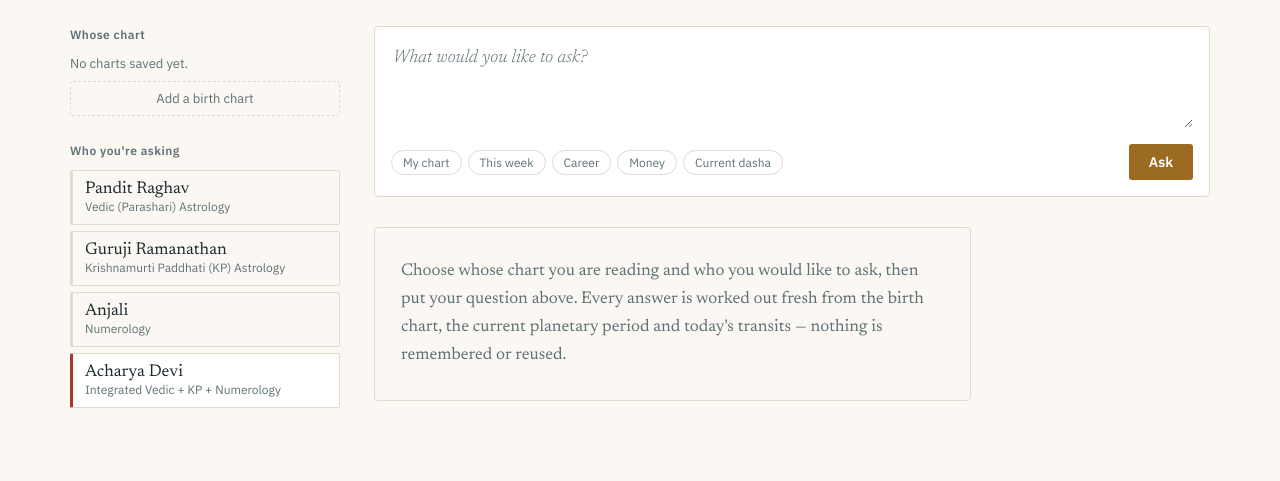
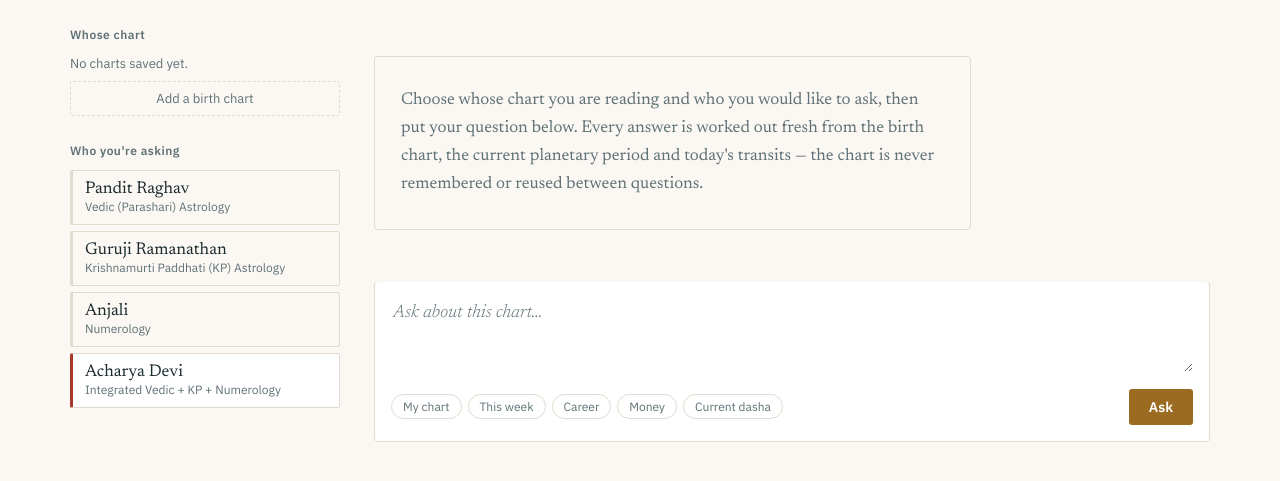
Before and after one commit to jyothijrai09/Acharaya, a Flask app: page / in a window 1280 px wide. Shown: the part 88-569 px from the top of the page. Run offline with Flask 3, Linux system fonts and the light colour scheme; data that the repository does not hold is empty; some libraries are stand-ins or nearby versions.

Commit message:
Turn the reading area into a chat window
Asking several questions already worked - each one appended a turn and the
conversation was kept - but it did not read as a conversation. The input sat
above the answers, so the newest reading appeared below the box you typed
into, and the whole thread vanished on reload.

The thread now runs oldest to newest with the composer pinned beneath it,
sticky within the conversation only, so scrolling past it reaches the chart
instead of fighting a fixed bar. Enter sends and Shift+Enter makes a newline,
which is what a chat window is expected to do.

The separate 'Past readings' panel is gone; its contents are the thread. A
reload now restores the conversation from the readings table, each turn
stamped with when it was asked, which persona answered and which model
produced it.

Only the last three exchanges are replayed to the astrologer, though the whole
thread is shown. Sending all of it would grow every request without bound - an
answer runs to a couple of thousand tokens, so ten old turns would cost more
than the question does. Three keeps a follow-up coherent at a predictable
price, and the note above the thread says so rather than leaving it a
surprise. The chart block is still rebuilt fresh on every call and never
enters history.

Co-Authored-By: Claude Opus 5 <noreply@anthropic.com>

```diff
--- a/templates/index.html
+++ b/templates/index.html
@@ -129,8 +129,26 @@ header.top{
 }
 .send:disabled{opacity:.45;cursor:not-allowed}
 
+/* ---------- conversation ---------- */
+.conversation{display:flex;flex-direction:column;min-height:52vh}
+.reading{margin-top:0}
+.threadnote{
+  font-size:12px;color:var(--muted);margin:0 0 18px;padding-bottom:10px;
+  border-bottom:1px solid var(--line);
+}
+.threadnote[hidden]{display:none}
+
+/* Pinned to the bottom of the conversation, not the window, so scrolling on
+   past it reaches the chart rather than fighting a fixed bar. */
+.ask{position:sticky;bottom:0;z-index:5;margin-top:auto}
+.ask:before{
+  content:'';position:absolute;left:0;right:0;top:-22px;height:22px;
+  background:linear-gradient(to bottom, transparent, var(--ink));
+  pointer-events:none;
+}
+.turnwhen{font-family:var(--mono);font-size:11px;color:var(--muted);margin-bottom:6px}
+
 /* ---------- reading ---------- */
-.reading{margin-top:30px}
 .turn{margin-bottom:38px}
 .q{
   font-family:var(--serif);font-size:20px;font-style:italic;color:var(--brass);
@@ -276,23 +294,6 @@ dialog .sub{font-size:13px;color:var(--muted);margin-bottom:18px}
 .ubtn.bad{border-color:var(--weak);color:var(--weak)}
 .ubtn:disabled{opacity:.5}
 
-/* ---------- past readings ---------- */
-.history{margin-top:34px;border-top:1px solid var(--line);padding-top:18px}
-.history[hidden]{display:none}
-.history h2{font-family:var(--serif);font-weight:400;font-size:21px;margin:0 0 4px}
-.history .hsub{font-size:12px;color:var(--muted);margin:0 0 14px}
-.hitem{border:1px solid var(--line);border-radius:4px;background:var(--panel);margin-bottom:10px}
-.hitem summary{
-  cursor:pointer;list-style:none;padding:12px 14px;display:block;
-}
-.hitem summary::-webkit-details-marker{display:none}
-.hitem summary:hover{background:var(--panel-2)}
-.hitem[open] summary{border-bottom:1px solid var(--line)}
-.hq{font-family:var(--serif);font-size:16px;color:var(--text);line-height:1.4}
-.hmeta{font-family:var(--mono);font-size:11px;color:var(--muted);margin-top:5px}
-.hbody{padding:14px}
-.hempty{font-size:13px;color:var(--muted);font-style:italic}
-
 /* ---------- chart panel ---------- */
 .chartpanel{margin-top:34px;border-top:1px solid var(--line);padding-top:18px}
 .chartpanel[hidden]{display:none}
@@ -405,8 +406,20 @@ details.raw pre{
     </aside>
 
     <main>
-      <div class="ask">
-        <textarea id="q" rows="3" placeholder="What would you like to ask?"></textarea>
+      <div class="conversation">
+        <div class="empty" id="empty">
+          Choose whose chart you are reading and who you would like to ask, then put your
+          question below. Every answer is worked out fresh from the birth chart, the
+          current planetary period and today's transits — the chart is never remembered
+          or reused between questions.
+        </div>
+
+        <p class="threadnote" id="threadnote" hidden></p>
+        <div class="reading" id="reading"></div>
+        <div id="err"></div>
+
+        <div class="ask" id="composer">
+          <textarea id="q" rows="2" placeholder="Ask about this chart…"></textarea>
           <div class="askbar">
             <div class="chips">
               <button class="chip" data-q="Read my chart as a whole. I am not asking about any particular period — tell me what the chart itself says about who I am and the shape of my life.">My chart</button>
@@ -418,21 +431,7 @@ details.raw pre{
             <button class="send" id="send">Ask</button>
           </div>
         </div>
-
-      <div id="err"></div>
-      <div class="reading" id="reading"></div>
-
-      <div class="empty" id="empty">
-        Choose whose chart you are reading and who you would like to ask, then put your
-        question above. Every answer is worked out fresh from the birth chart, the
-        current planetary period and today's transits — nothing is remembered or reused.
       </div>
-
-      <section class="history" id="historyBox" hidden>
-        <h2>Past readings</h2>
-        <p class="hsub" id="hcount"></p>
-        <div id="historyList"></div>
-      </section>
 
       <section class="chartpanel" id="chartBox" hidden>
         <div class="chead">
@@ -593,6 +592,7 @@ function drawProfiles(){
 
   document.querySelectorAll('.profile').forEach(b => b.onclick = () => {
     pid = +b.dataset.id; history = []; $('reading').innerHTML = '';
+    $('empty').hidden = false;
     drawProfiles(); updateWho(); loadChart();
   });
 }
@@ -649,6 +649,7 @@ async function ask(){
   turn.className = 'turn';
   turn.innerHTML = `<div class="q">${question.replace(/</g,'&lt;')}</div><div class="a thinking">Reading the chart</div>`;
   $('reading').appendChild(turn);
+  $('threadnote').hidden = true;
   turn.scrollIntoView({behavior:'smooth', block:'start'});
 
   try{
@@ -707,7 +708,12 @@ document.querySelectorAll('.chip').forEach(c => c.onclick = () => {
 });
 $('send').onclick = ask;
 $('q').addEventListener('keydown', e => {
-  if(e.key === 'Enter' && (e.metaKey || e.ctrlKey)) ask();
+  // Enter sends, Shift+Enter makes a newline. Ctrl/Cmd+Enter still works for
+  // anyone who learned it that way.
+  if(e.key === 'Enter' && !e.shiftKey){
+    e.preventDefault();
+    ask();
+  }
 });
 
 // ---------- theme ----------
@@ -994,41 +1000,56 @@ function whenText(iso){
     {year:'numeric', month:'short', day:'numeric', hour:'2-digit', minute:'2-digit'});
 }
 
+// How many past exchanges are replayed to the astrologer on a reload.
+// The whole thread is shown, but sending all of it would grow every request
+// without bound — an answer runs to a couple of thousand tokens, so ten old
+// turns would cost more than the question does. Three keeps the conversation
+// coherent at a predictable price.
+const REPLAYED_TURNS = 3;
+
 async function loadHistory(){
-  if(!pid){ $('historyBox').hidden = true; return; }
+  $('threadnote').hidden = true;
+  if(!pid){ $('reading').innerHTML = ''; return; }
   try{
     const r = await fetch(`/api/readings/${pid}`);
     const rows = await r.json();
     if(rows.error) throw new Error(rows.error);
 
-    if(!rows.length){
-      $('hcount').textContent = '';
-      $('historyList').innerHTML =
-        '<p class="hempty">Nothing asked about this chart yet.</p>';
-      $('historyBox').hidden = false;
-      return;
-    }
+    // Newest first from the API; a conversation reads oldest first.
+    rows.reverse();
 
-    $('hcount').textContent = rows.length +
-      (rows.length === 1 ? ' reading, newest first' : ' readings, newest first');
-
-    $('historyList').innerHTML = rows.map((row, i) => {
-      // personas is the array /api/personas returns, keyed by `key` inside
-      // each entry — not an object, so it has to be searched.
+    $('reading').innerHTML = rows.map(row => {
       const p = personas.find(x => x.key === row.persona);
       const who = p ? p.name : (row.persona || '');
       const meta = [whenText(row.created_at), who, row.model]
         .filter(Boolean).map(esc).join('  ·  ');
-      // The most recent one starts open; the rest stay folded so a long
-      // history does not bury the chart below it.
-      return '<details class="hitem"' + (i === 0 ? ' open' : '') + '>' +
-        '<summary><div class="hq">' + esc(row.question) + '</div>' +
-        '<div class="hmeta">' + meta + '</div></summary>' +
-        '<div class="hbody a">' + md(row.answer) + '</div></details>';
+      return '<div class="turn">' +
+        '<div class="turnwhen">' + meta + '</div>' +
+        '<div class="q">' + esc(row.question) + '</div>' +
+        '<div class="a">' + md(row.answer) + '</div></div>';
     }).join('');
-    $('historyBox').hidden = false;
+
+    // Seed what the astrologer is told, so a follow-up like "and the second
+    // one?" still makes sense after a reload. The chart block is never part
+    // of this — it is rebuilt fresh on every call, as it always was.
+    history = [];
+    rows.slice(-REPLAYED_TURNS).forEach(row => {
+      history.push({role: 'user', content: row.question});
+      history.push({role: 'assistant', content: row.answer});
+    });
+
+    if(rows.length){
+      $('empty').hidden = true;
+      $('threadnote').textContent = rows.length +
+        (rows.length === 1 ? ' earlier reading' : ' earlier readings') +
+        ' on this chart' +
+        (rows.length > REPLAYED_TURNS
+          ? ' — the last ' + REPLAYED_TURNS + ' are carried into the conversation'
+          : '');
+      $('threadnote').hidden = false;
+    }
   }catch(e){
-    $('historyBox').hidden = true;
+    $('reading').innerHTML = '';
   }
 }
 
```
Lines whose indentation alone changed are shown as unchanged.
